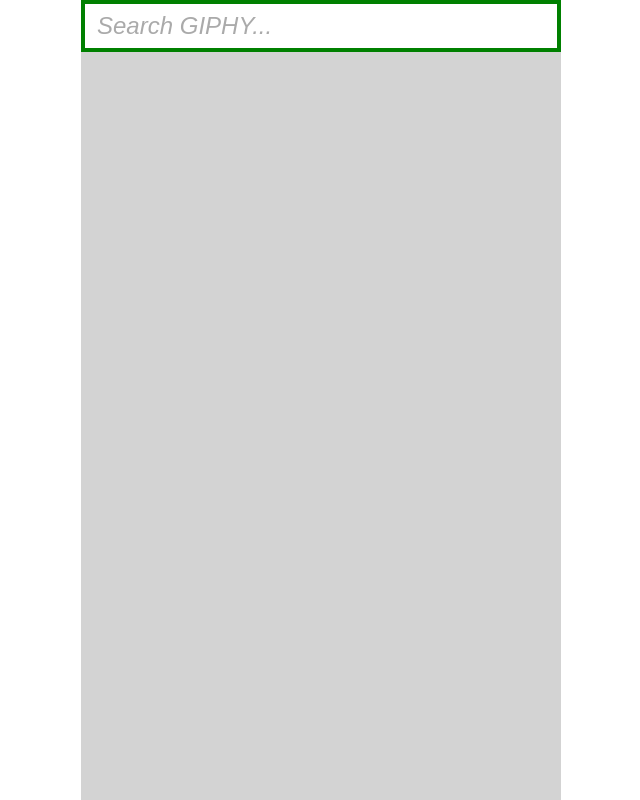
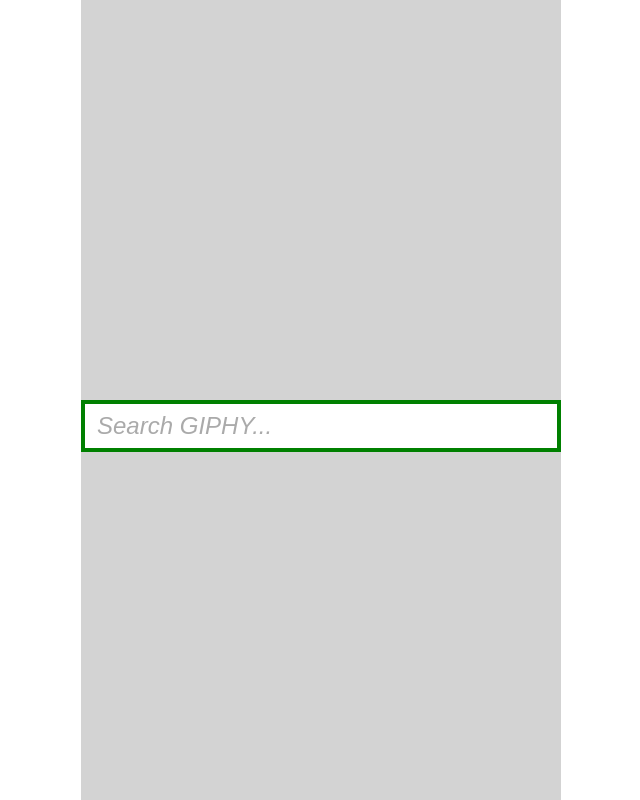
Before and after one commit to vtambourine/giphy, a React (Create React App) app: page / in a window 1280 px wide. Shown: the whole page, without its empty margins (319-959 px from the left). Built offline with nearby package versions, Linux system fonts and the light colour scheme.

Commit message:
Center search field on empty feed

```diff
--- a/package.json
+++ b/package.json
@@ -32,6 +32,7 @@
     "@types/node": "12.0.10",
     "@types/react": "16.8.22",
     "@types/react-dom": "16.8.4",
+    "classnames": "^2.2.6",
     "lodash": "^4.17.11",
     "react": "^16.8.6",
     "react-dom": "^16.8.6",
@@ -39,6 +40,7 @@
     "typescript": "3.5.2"
   },
   "devDependencies": {
+    "@types/classnames": "^2.2.8",
     "@types/lodash": "^4.14.134",
     "prettier": "1.18.2"
   }
--- a/src/App.module.css
+++ b/src/App.module.css
@@ -1,3 +1,7 @@
+:root {
+  --search-height: 60px;
+}
+
 .app {
   display: flex;
   justify-content: center;
@@ -13,12 +17,24 @@
 }
 
 .search {
-  height: 5vh;
+  height: var(--search-height);
+  transition: transform 0.3s;
 }
 
 .feed {
-  flex-grow: 1;
-  height: 95vh;
+  flex: 1;
+  height: calc(100vh - var(--search-height));
+}
+
+.empty .search {
+  flex: 1;
+  height: 100vh;
+  transform: translateY(50%);
+}
+
+.empty .feed {
+  height: 0;
+  flex: 0 1;
 }
 
 .App-logo {
--- a/src/App.tsx
+++ b/src/App.tsx
@@ -1,15 +1,17 @@
 import React, { useState, useRef } from 'react';
+import { throttle } from 'lodash';
 import Search from './Search';
 import Feed from './Feed';
-import { throttle } from 'lodash';
+import Provider from './provider';
+import cx from 'classnames';
 
 import styles from './App.module.css';
 
 function useProvier(initialState: GIF[]): [GIF[], (q: string) => void] {
   const [state, setState] = useState<GIF[]>(initialState);
   function submit(query: string) {
-    const data = require('./fixture/data').data as GIF[];
-    setState(data);
+    const provider = new Provider(query);
+    provider.next().then(response => setState(response.data));
   }
 
   return [state, submit];
@@ -17,12 +19,16 @@
 
 const App: React.FC = () => {
   const [data, submit] = useProvier([] as GIF[]);
-  const throttledSubmit = useRef(throttle(submit, 1000, { leading: false }))
+  const throttledSubmit = useRef(throttle(submit, 1500, { leading: false }))
     .current;
 
   return (
     <div className={styles.app}>
-      <div className={styles.container}>
+      <div
+        className={cx(styles.container, {
+          [styles.empty]: data.length === 0,
+        })}
+      >
         <div className={styles.search}>
           <Search onChange={q => throttledSubmit(q)} />
         </div>
```
Also changed, not shown: 1 other file (tests, documents, lock files or other folders).
